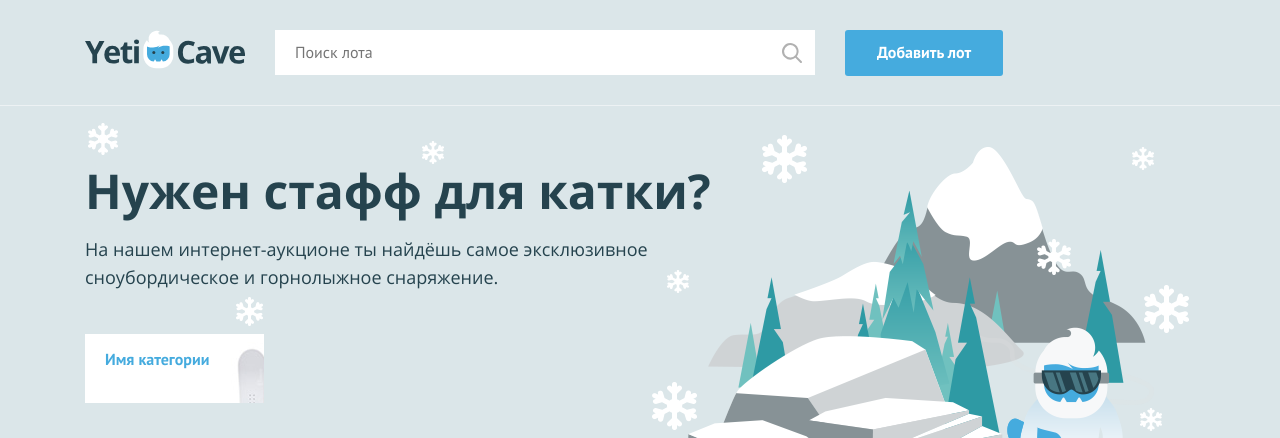
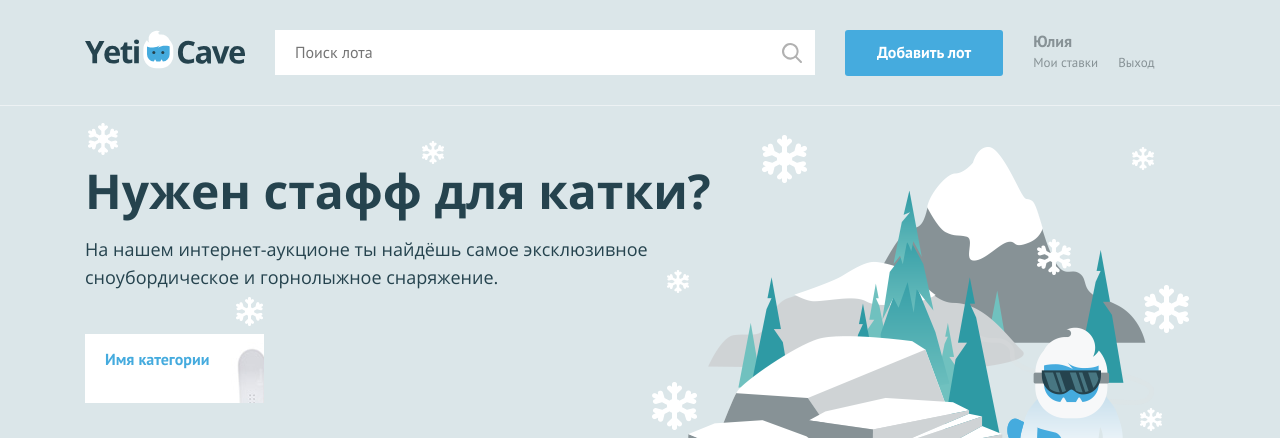
Before and after one commit to YuliaQueen/1028971-yeticave-10, a PHP site: page / in a window 1280 px wide. Shown: the top 438 px of the page. Run offline with PHP 8.4, Linux system fonts and the light colour scheme.

Commit message:
autorisation

```diff
--- a/index.php
+++ b/index.php
@@ -1,7 +1,7 @@
 <?php
 $is_auth = rand(0, 1);
 
-$user_name = ''; // укажите здесь ваше имя
+$user_name = 'Юлия'; // укажите здесь ваше имя
 ?>
 <!DOCTYPE html>
 <html lang="ru">
@@ -29,6 +29,25 @@ $user_name = ''; // укажите здесь ваше имя
         <nav class="user-menu">
 
         <!-- здесь должен быть PHP код для показа меню и данных пользователя -->
+
+        <?php if ($is_auth == 1): ?>
+        <div class="user-menu__logged">
+            <p><?=$user_name ?></p>
+            <a class="user-menu__bets" href="pages/my-bets.html">Мои ставки</a>
+            <a class="user-menu__logout" href="#">Выход</a>
+        </div>
+
+        <?php else: ?>
+        <ul class="user-menu__list">
+            <li class="user-menu__item">
+            <a href="#">Регистрация</a>
+            </li>
+            <li class="user-menu__item">
+            <a href="#">Вход</a>
+            </li>
+        </ul>
+
+        <?php endif; ?>
 
         </nav>
     </div>
```
